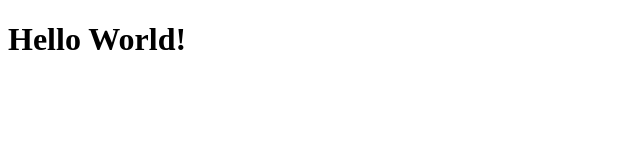
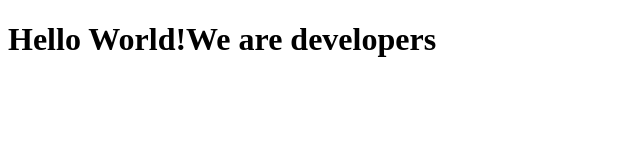
Before and after one commit to chindrop/Product-Landing-Page, a plain HTML site: page index.html in a window 1280 px wide. Shown: the whole page, without its empty margins (0-640 px from the left). Drawn offline with Linux system fonts and the light colour scheme.

Commit message:
Initial setup

```diff
--- a/index.html
+++ b/index.html
@@ -8,7 +8,7 @@
 
   <body>
 
-    <h1>Hello World!</h1>
+    <h1>Hello World!We are developers</h1>
 
 
 
```
